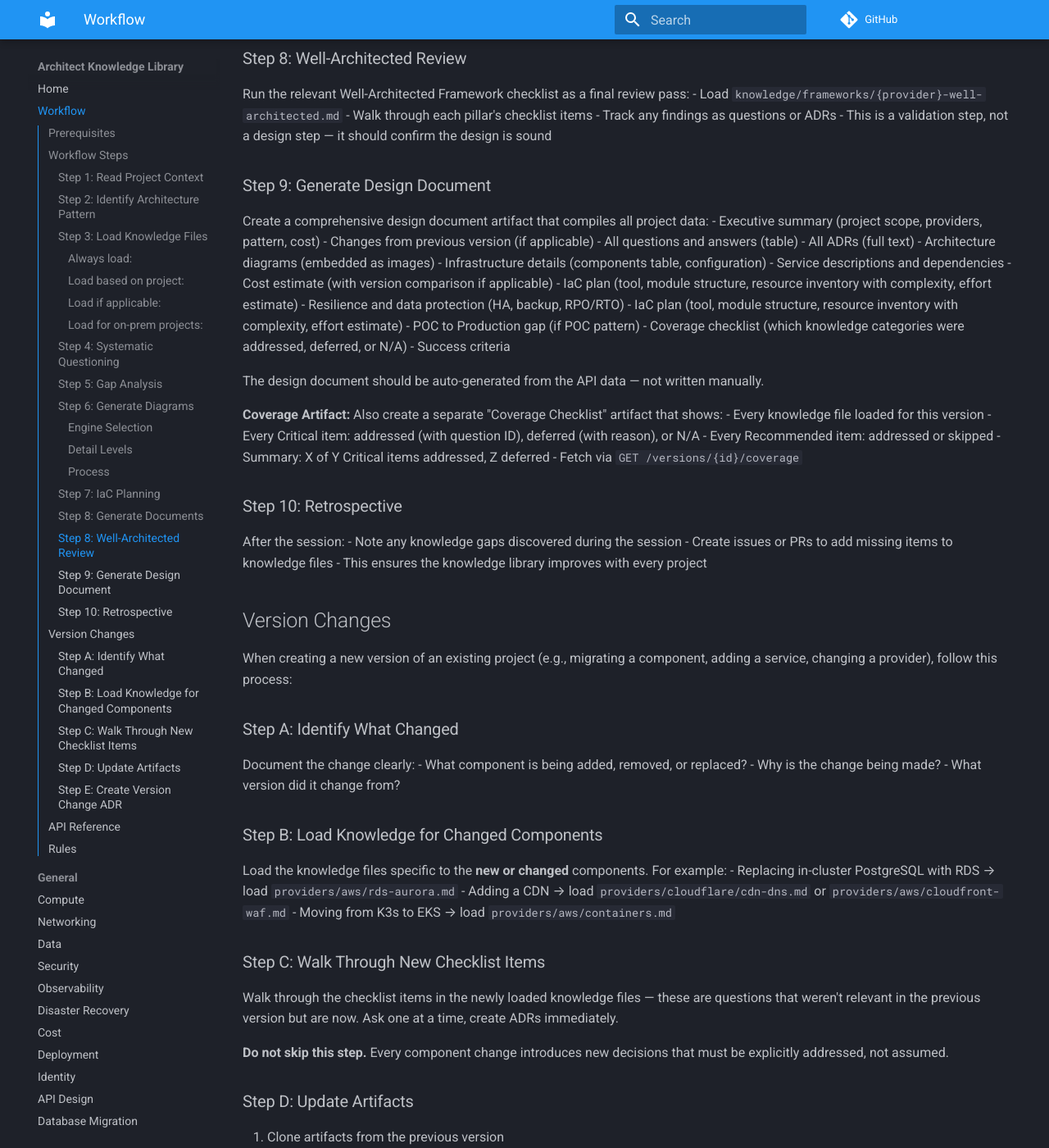
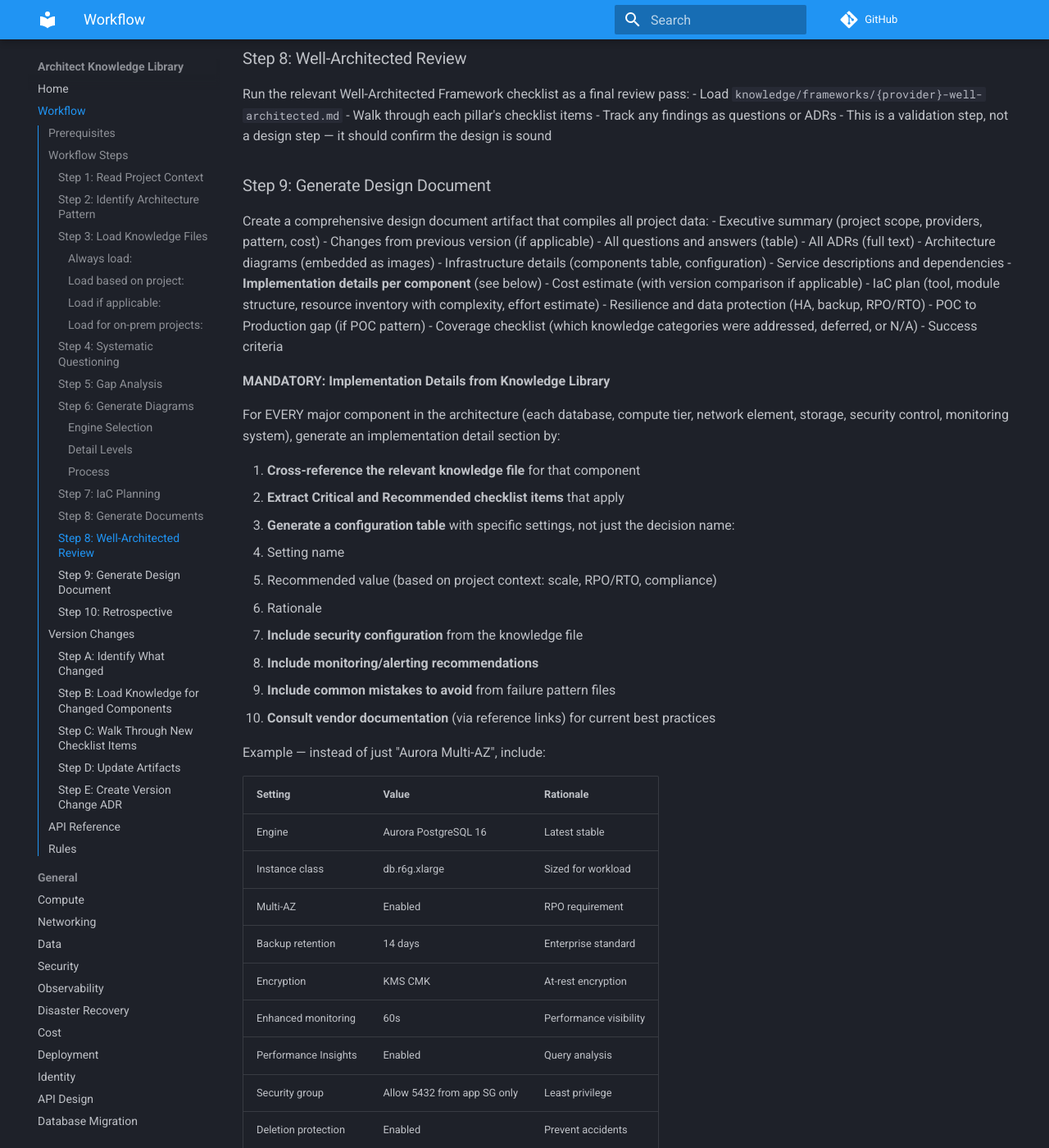
Before and after one commit to ErikEvenson/architect, an MkDocs documentation site: the page built from knowledge/WORKFLOW.md, in a window 1280 px wide and 1400 px high, scrolled down 4311 px. Shown: the whole window at 82% size. Built offline with MkDocs 1.6.1 and Material for MkDocs 9.7.7, drawn with Linux system fonts in a browser that asks for light colours; comment, search, counter and statistics services are not loaded; some of the changed text lies outside the part shown.

Commit message:
Add mandatory implementation details requirement to design documents
Step 9 now requires that every major component includes a configuration
table with specific settings, values, and rationale — cross-referenced
from the knowledge library. Transforms design documents from decision
summaries into implementation-ready specifications.

Refs #75

Co-Authored-By: Claude Opus 4.6 (1M context) <noreply@anthropic.com>

```diff
--- a/knowledge/WORKFLOW.md
+++ b/knowledge/WORKFLOW.md
@@ -193,13 +193,44 @@ Create a comprehensive design document artifact that compiles all project data:
 - Architecture diagrams (embedded as images)
 - Infrastructure details (components table, configuration)
 - Service descriptions and dependencies
+- **Implementation details per component** (see below)
 - Cost estimate (with version comparison if applicable)
 - IaC plan (tool, module structure, resource inventory with complexity, effort estimate)
 - Resilience and data protection (HA, backup, RPO/RTO)
-- IaC plan (tool, module structure, resource inventory with complexity, effort estimate)
 - POC to Production gap (if POC pattern)
 - Coverage checklist (which knowledge categories were addressed, deferred, or N/A)
 - Success criteria
+
+**MANDATORY: Implementation Details from Knowledge Library**
+
+For EVERY major component in the architecture (each database, compute tier, network element, storage, security control, monitoring system), generate an implementation detail section by:
+
+1. **Cross-reference the relevant knowledge file** for that component
+2. **Extract Critical and Recommended checklist items** that apply
+3. **Generate a configuration table** with specific settings, not just the decision name:
+   - Setting name
+   - Recommended value (based on project context: scale, RPO/RTO, compliance)
+   - Rationale
+4. **Include security configuration** from the knowledge file
+5. **Include monitoring/alerting recommendations**
+6. **Include common mistakes to avoid** from failure pattern files
+7. **Consult vendor documentation** (via reference links) for current best practices
+
+Example — instead of just "Aurora Multi-AZ", include:
+
+| Setting | Value | Rationale |
+|---------|-------|-----------|
+| Engine | Aurora PostgreSQL 16 | Latest stable |
+| Instance class | db.r6g.xlarge | Sized for workload |
+| Multi-AZ | Enabled | RPO requirement |
+| Backup retention | 14 days | Enterprise standard |
+| Encryption | KMS CMK | At-rest encryption |
+| Enhanced monitoring | 60s | Performance visibility |
+| Performance Insights | Enabled | Query analysis |
+| Security group | Allow 5432 from app SG only | Least privilege |
+| Deletion protection | Enabled | Prevent accidents |
+
+This transforms the design document from a decision summary into an implementation-ready specification.
 
 The design document should be auto-generated from the API data — not written manually.
 
```
